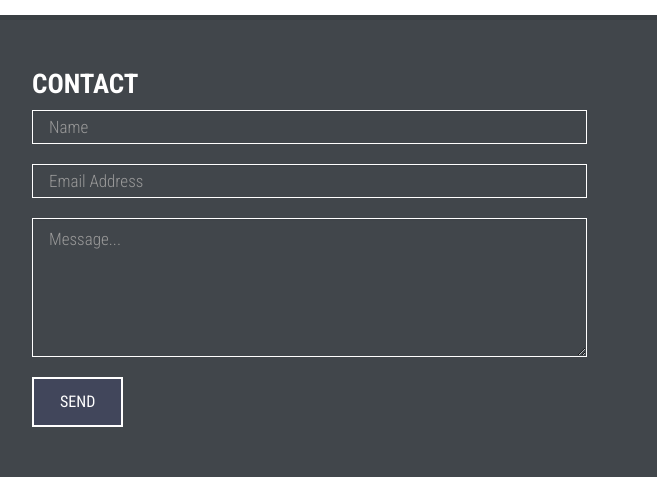
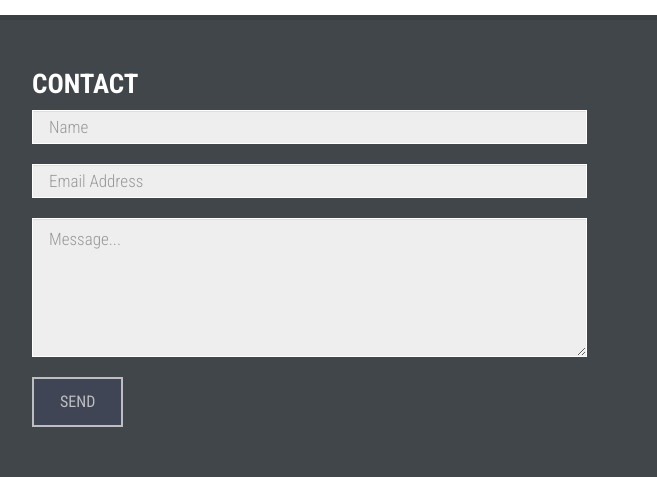
Before and after one commit to krisstoof/krisstoof.github.io, a plain HTML site: page index.html in a window 1280 px wide. Shown: the part 2832-3309 px from the top of the page, 623-1280 px from the left. Drawn offline with Linux system fonts and the light colour scheme.

Commit message:
Update index.html

```diff
--- a/index.html
+++ b/index.html
@@ -325,11 +325,11 @@
                     <div id="contact-right">
                         <h3>CONTACT</h3>
                         <form action="contact.php" method="post">
-                            <input type="text" name="name" placeholder="Name" class="form-control">
-                            <input type="email" name="email" placeholder="Email Address" class="form-control">
-                            <textarea rows="5" name="message" placeholder="Message..." class="form-control"></textarea>
+                            <input type="text" name="name" placeholder="Name" class="form-control" disabled>
+                            <input type="email" name="email" placeholder="Email Address" class="form-control" disabled>
+                            <textarea rows="5" name="message" placeholder="Message..." class="form-control" disabled></textarea>
                             <div id="send-btn">
-                                <input type="submit" value="SEND" name="submit" class="btn btn-lg btn-general btn-gray">
+                                <input type="submit" value="SEND" name="submit" class="btn btn-lg btn-general btn-gray" disabled>
                             </div>
                         </form>
                     </div>
@@ -359,7 +359,7 @@
         </div>
     </div>
     <a href="#home" id="back-to-top" class="btn btn-sm btn-blue btn-back-to-top smooth-scroll
-    hidden-sm hidden-xs" title="home" role="button" disabled><i class="fa fa-angle-up"></i></a>
+    hidden-sm hidden-xs" title="home" role="button"><i class="fa fa-angle-up"></i></a>
 </footer>
 
 
```
